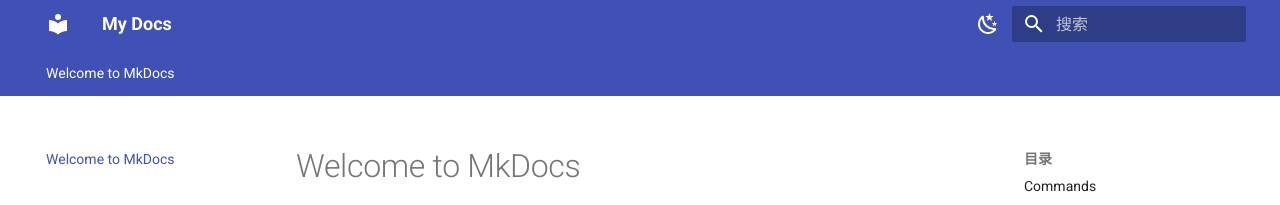
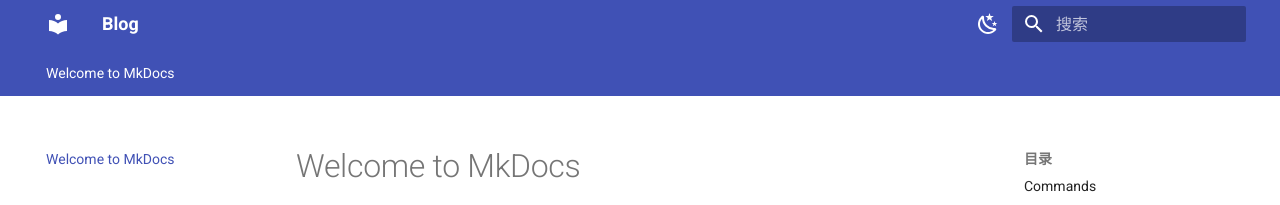
Before and after one commit to yyyac/yyyac.github.io, an MkDocs documentation site: the page built from docs/index.md, in a window 1280 px wide. Shown: the top 205 px of the page. Built offline with MkDocs 1.6.1 and Material for MkDocs 9.7.7, drawn with Linux system fonts in a browser that asks for light colours.

Commit message:
主题修改

```diff
--- a/mkdocs.yml
+++ b/mkdocs.yml
@@ -1,5 +1,5 @@
-site_name: My Docs
-site_url: https://mydomain.org/mysite
+site_name: Blog
+site_url: https://yyyac.github.io
 theme:
   name: material
   language: zh
```
